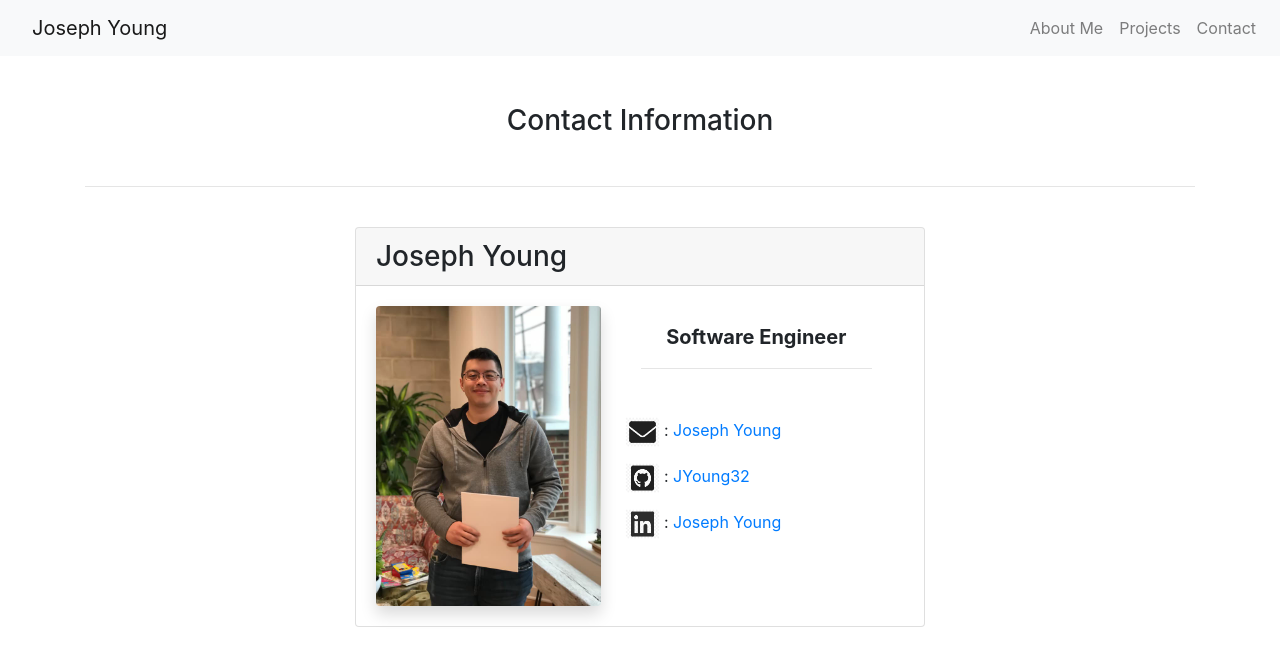
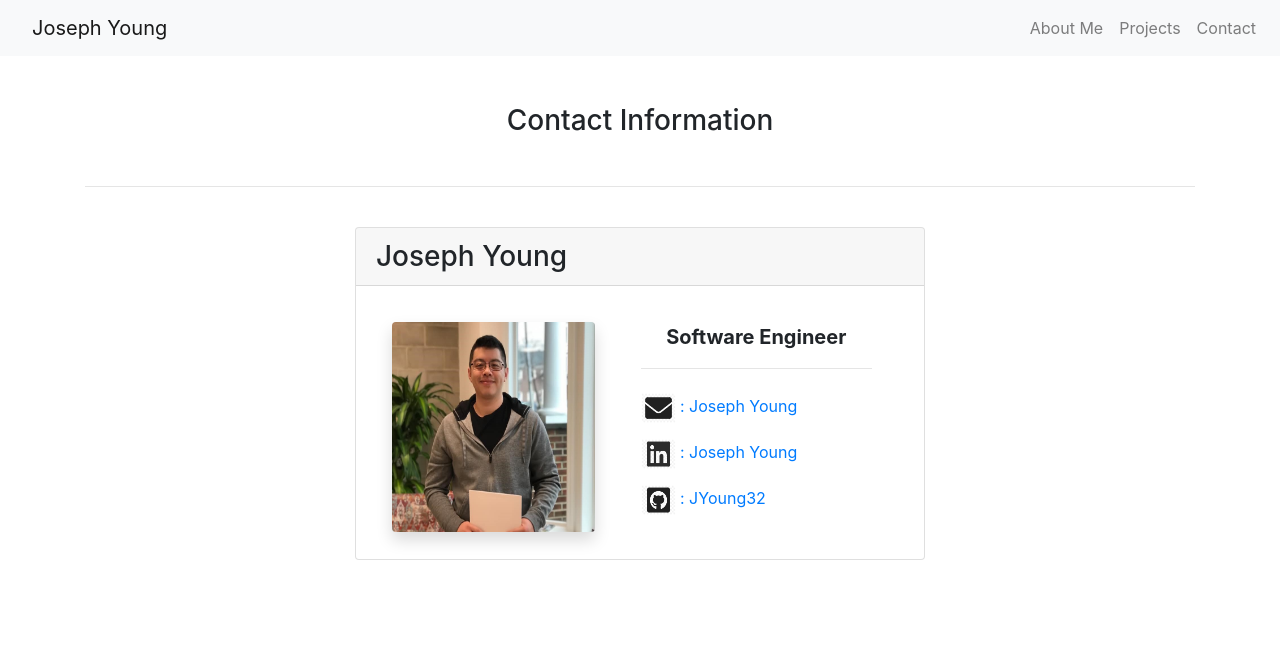
Before and after one commit to Sterlingduke/react-portfolio, a React (Create React App) app: page /contact in a window 1280 px wide. Shown: the top 666 px of the page. Built offline with nearby package versions, Linux system fonts and the light colour scheme.

Commit message:
edited headshot on contact page

```diff
--- a/src/Components/Pages/Contact/index.js
+++ b/src/Components/Pages/Contact/index.js
@@ -1,7 +1,7 @@
 import React from "react";
 import {
     Card, Button, CardHeader, CardFooter, CardBody,
-    CardTitle, CardText, Row, Col
+    CardTitle, CardText, Row, Col, NavLink
 } from 'reactstrap';
 import emailIcon from "../../Pictures/email-logo.png";
 import githubIcon from "../../Pictures/github-logo.png";
@@ -19,13 +19,13 @@ const Contact = (props) => {
                 <CardHeader tag="h3" className="text-left">Joseph Young</CardHeader>
                 <CardBody>
                     <Row>
-                    <Col xs="5"><img className="headshot shadow bg-white rounded" src={headshot} alt="Headshot"/></Col>
+                    <Col xs="5"><img className="headshot shadow bg-white rounded m-3" src={headshot} alt="Headshot"/></Col>
                     <Col className="text-Left m-3">
                     <CardTitle className="lead text-center font-weight-bold">Software Engineer</CardTitle>
                     <hr className="m-3" />
-                    <CardText className="mt-5"><img className="logo" src={emailIcon} alt="Logo"/> : <a href="mailto:Joseph.Young32@yahoo.com">Joseph Young</a></CardText>
-                    <CardText><img className="logo" src={githubIcon} alt="Logo"/> : <a href="https://github.com/JYoung32">JYoung32</a></CardText>
-                    <CardText><img className="logo" src={linkedInIcon} alt="Logo"/> : <a href="https://www.linkedin.com/in/joe-young-8a499a18a/">Joseph Young</a></CardText>
+                    <NavLink href="mailto:Joseph.Young32@yahoo.com"><img className="logo" src={emailIcon} alt="Logo"/> : Joseph Young</NavLink>
+                    <NavLink href="https://www.linkedin.com/in/joe-young-8a499a18a/"><img className="logo" src={linkedInIcon} alt="Logo"/> : Joseph Young</NavLink>
+                    <NavLink href="https://github.com/JYoung32"><img className="logo" src={githubIcon} alt="Logo"/> : JYoung32</NavLink>
                     </Col>
                     </Row>
                 </CardBody>
--- a/src/Components/Pages/Contact/style.css
+++ b/src/Components/Pages/Contact/style.css
@@ -4,6 +4,6 @@
 }
 
 .headshot{
-    height: 300px;
-    width: 225px;
+    height: 90%;
+    width: 100%;
 }
```
Also changed, not shown: src/Components/Pictures/selfie.jpg.
